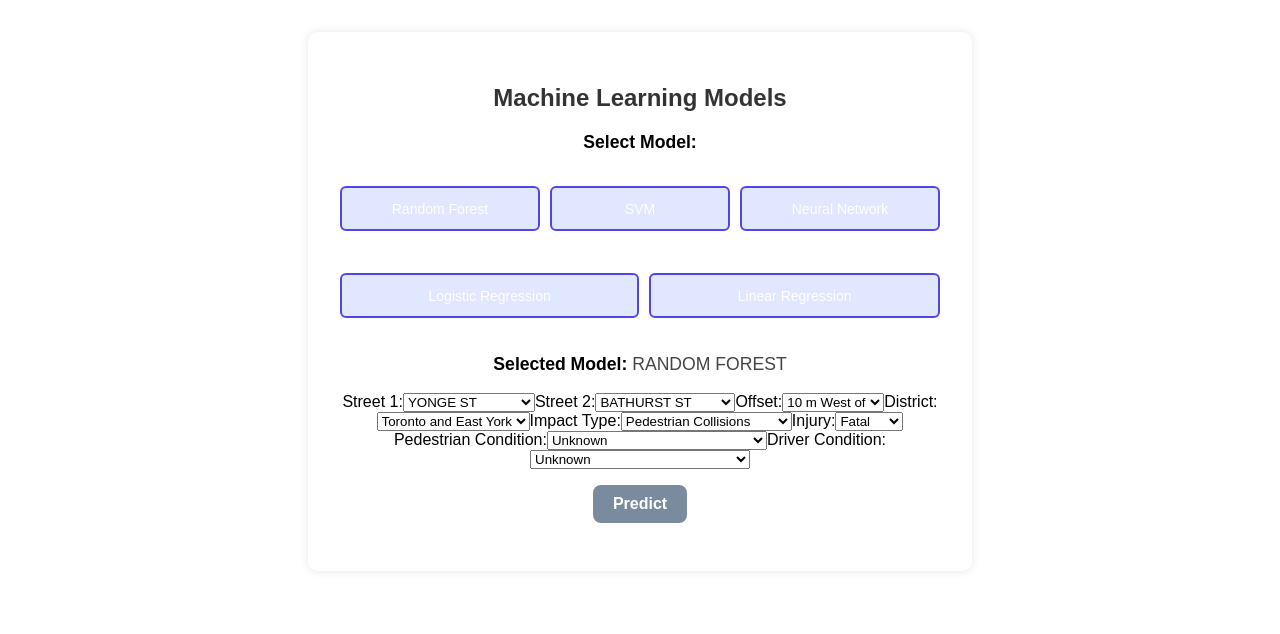
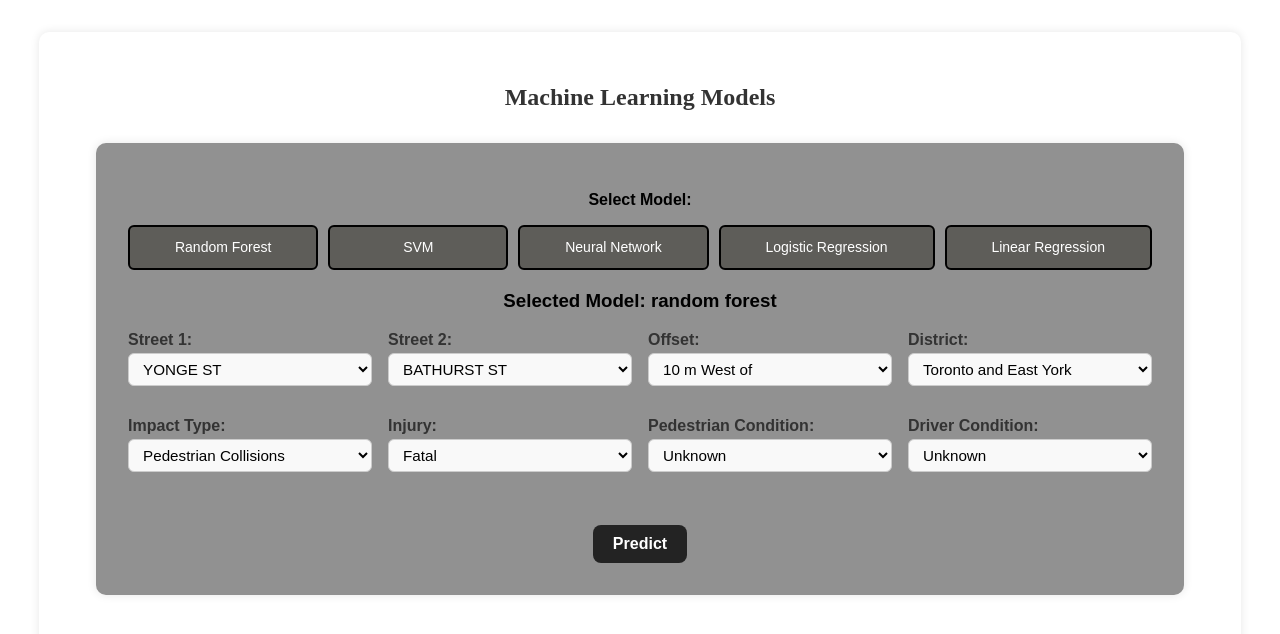
Before and after one commit to Jaturaput-Jongsubcharoen/ML_client, a React (Vite) app: page / in a window 1280 px wide. Shown: the top 634 px of the page. Built offline with nearby package versions, Linux system fonts and the light colour scheme.

Commit message:
Jaturaput_update3

```diff
--- a/src/App.css
+++ b/src/App.css
@@ -1,12 +1,23 @@
-.container {
-  background-color: #fff;
-  max-width: 600px;
+.container-main {
+  background-color: #ffffff;
+  max-width: 100%;
   margin: 2rem auto;
   padding: 2rem;
   box-shadow: 0 0 10px rgba(0, 0, 0, 0.1);
   border-radius: 10px;
   width: 90%;
 }
+
+.container {
+  background-color: #919191;
+  max-width: 100%;
+  margin: 2rem auto;
+  padding: 2rem;
+  box-shadow: 0 0 10px rgba(0, 0, 0, 0.1);
+  border-radius: 10px;
+  width: 90%;
+}
+
 
 .div-first {
   background-color: #fff;
@@ -22,9 +33,10 @@ h2 {
   color: #333;
 }
 
+/*
 button {
   background-color: #007bff;
-  color: #fff;
+  color: #000000;
   padding: 10px 20px;
   font-size: 1rem;
   border: none;
@@ -33,16 +45,19 @@ button {
   display: block;
   margin: 1rem auto;
 }
+*/
 
 button:hover {
   background-color: #0056b3;
 }
 
+/*
 p {
   text-align: center;
   font-size: 1.1rem;
   color: #444;
 }
+*/
 
 strong {
   color: #000000;
@@ -56,11 +71,12 @@ strong {
 }
 
 .predict-btn {
+  color: #000000;
   padding: 10px 20px;
   font-size: 1rem;
   font-weight: bold;
   color: white;
-  background-color: #7a8b9d;
+  background-color: #232323;
   border: none;
   border-radius: 8px;
   cursor: pointer;
@@ -85,8 +101,9 @@ strong {
   min-width: 180px;
   height: 45px;
   font-size: 14px;
-  background-color: #e0e7ff;
-  border: 2px solid #4f46e5;
+  color: #ffffff;
+  background-color: #5e5d59;
+  border: 2px solid #000000;
   border-radius: 6px;
   cursor: pointer;
   transition: background-color 0.2s ease, transform 0.2s ease;
@@ -108,3 +125,78 @@ strong {
   margin-bottom: 1rem;
   width: 200px;
 }
+
+/*-------------------------------------------*/
+/* Label and select container layout */
+.select-group {
+  margin-bottom: 15px;
+  text-align: left;
+}
+
+/* Styling each label */
+.select-group label {
+  display: block;
+  font-weight: 600;
+  margin-bottom: 5px;
+  color: #333;
+}
+
+/* Styling each select dropdown */
+.select-group select {
+  width: 100%;
+  padding: 10px 12px;
+  border-radius: 8px;
+  border: 1px solid #ccc;
+  font-size: 1rem;
+  background-color: #f9f9f9;
+  transition: border-color 0.3s ease;
+}
+
+/* Hover and focus effects */
+.select-group select:focus,
+.select-group select:hover {
+  border-color: #007bff;
+  outline: none;
+  background-color: #fff;
+}
+
+/*-------------------------------------------*/
+.flex-form {
+  margin-bottom: 20px;
+}
+
+.flex-row {
+  display: flex;
+  flex-wrap: wrap;
+  gap: 16px;
+  margin-bottom: 16px;
+}
+
+.select-group {
+  flex: 1;
+  min-width: 180px;
+  display: flex;
+  flex-direction: column;
+}
+
+.select-group label {
+  margin-bottom: 4px;
+  font-weight: 600;
+}
+
+.select-group select {
+  padding: 6px 10px;
+  border: 1px solid #ccc;
+  border-radius: 6px;
+  font-size: 0.95rem;
+}
+
+/*-------------------------------------------*/
+.prediction-value {
+  color: white;
+}
+
+.prediction-result {
+  margin-top: 1rem;
+  font-size: 1.1rem;
+}
--- a/src/App.jsx
+++ b/src/App.jsx
@@ -45,9 +45,10 @@ function App() {
   };
 
   return (
-    <div className="container">
+    <div className="container-main">
       <h2>Machine Learning Models</h2>
 
+        <div className="container">
         <p><strong>Select Model:</strong></p>
         <div className="model-buttons">
           <button onClick={() => setModelName("random_forest")}>Random Forest</button>
@@ -57,8 +58,11 @@ function App() {
           <button onClick={() => setModelName("linear_regression")}>Linear Regression</button>
         </div>
 
-      <p><strong>Selected Model:</strong> {modelName.replace(/_/g, " ").toUpperCase()}</p>
+        <h3>Selected Model: <strong>{modelName.replace(/_/g, " ")}</strong></h3>
 
+        <div className="flex-form">
+          <div className="flex-row">
+            <div className="select-group">
               <label>Street 1:</label>
               <select value={street1} onChange={(e) => setStreet1(e.target.value)}>
                 <option value="YONGE ST">YONGE ST</option>
@@ -67,7 +71,9 @@ function App() {
                 <option value="DUFFERIN ST">DUFFERIN ST</option>
                 <option value="EGLINTON AVE E">EGLINTON AVE E</option>
               </select>
+            </div>
 
+            <div className="select-group">
               <label>Street 2:</label>
               <select value={street2} onChange={(e) => setStreet2(e.target.value)}>
                 <option value="BATHURST ST">BATHURST ST</option>
@@ -76,7 +82,9 @@ function App() {
                 <option value="FINCH AVE E">FINCH AVE E</option>
                 <option value="EGLINTON AVE E">EGLINTON AVE E</option>
               </select>
+            </div>
 
+            <div className="select-group">
               <label>Offset:</label>
               <select value={offset} onChange={(e) => setOffset(e.target.value)}>
                 <option value="10 m West of">10 m West of</option>
@@ -85,7 +93,9 @@ function App() {
                 <option value="10 m South o">10 m South o</option>
                 <option value="5 m East of">5 m East of</option>
               </select>
+            </div>
 
+            <div className="select-group">
               <label>District:</label>
               <select value={district} onChange={(e) => setDistrict(e.target.value)}>
                 <option value="Toronto and East York">Toronto and East York</option>
@@ -93,7 +103,11 @@ function App() {
                 <option value="Scarborough">Scarborough</option>
                 <option value="Etobicoke York">Etobicoke York</option>
               </select>
+            </div>
+          </div>
 
+          <div className="flex-row">
+            <div className="select-group">
               <label>Impact Type:</label>
               <select value={impactype} onChange={(e) => setImpactype(e.target.value)}>
                 <option value="Approaching">Approaching</option>
@@ -107,7 +121,9 @@ function App() {
                 <option value="SMV Unattended Vehicle">SMV Unattended Vehicle</option>
                 <option value="Other">Other</option>
               </select>
+            </div>
 
+            <div className="select-group">
               <label>Injury:</label>
               <select value={injury} onChange={(e) => setInjury(e.target.value)}>
                 <option value="Fatal">Fatal</option>
@@ -115,7 +131,9 @@ function App() {
                 <option value="Minor">Minor</option>
                 <option value="Minimal">Minimal</option>
               </select>
+            </div>
 
+            <div className="select-group">
               <label>Pedestrian Condition:</label>
               <select value={pedcond} onChange={(e) => setPedcond(e.target.value)}>
                 <option value="Inattentive">Inattentive</option>
@@ -129,7 +147,9 @@ function App() {
                 <option value="Ability Impaired, Drugs">Ability Impaired, Drugs</option>
                 <option value="Fatigue">Fatigue</option>
               </select>
+            </div>
 
+            <div className="select-group">
               <label>Driver Condition:</label>
               <select value={drivcond} onChange={(e) => setDrivcond(e.target.value)}>
                 <option value="Normal">Normal</option>
@@ -143,6 +163,9 @@ function App() {
                 <option value="Ability Impaired, Alcohol">Ability Impaired, Alcohol</option>
                 <option value="Ability Impaired, Drugs">Ability Impaired, Drugs</option>
               </select>
+            </div>
+          </div>
+        </div>
 
         <br />
         <button className="predict-btn" onClick={handlePredict}>
@@ -150,11 +173,15 @@ function App() {
         </button>
 
         {prediction !== null && (
-        <p>
+          <div className="prediction-result">
             <strong>Prediction Result:</strong>{" "}
-          {prediction === 1 ? "Fatal" : prediction === 0 ? "Non-Fatal" : prediction}
-        </p>
+            <span className="prediction-value">
+              {prediction === 1 ? "Fatal (1)" : prediction === 0 ? "Non-Fatal (0)" : prediction}
+            </span>
+          </div>
         )}
+
+      </div>
     </div>
   );
 }
```
Lines whose indentation alone changed are shown as unchanged.
